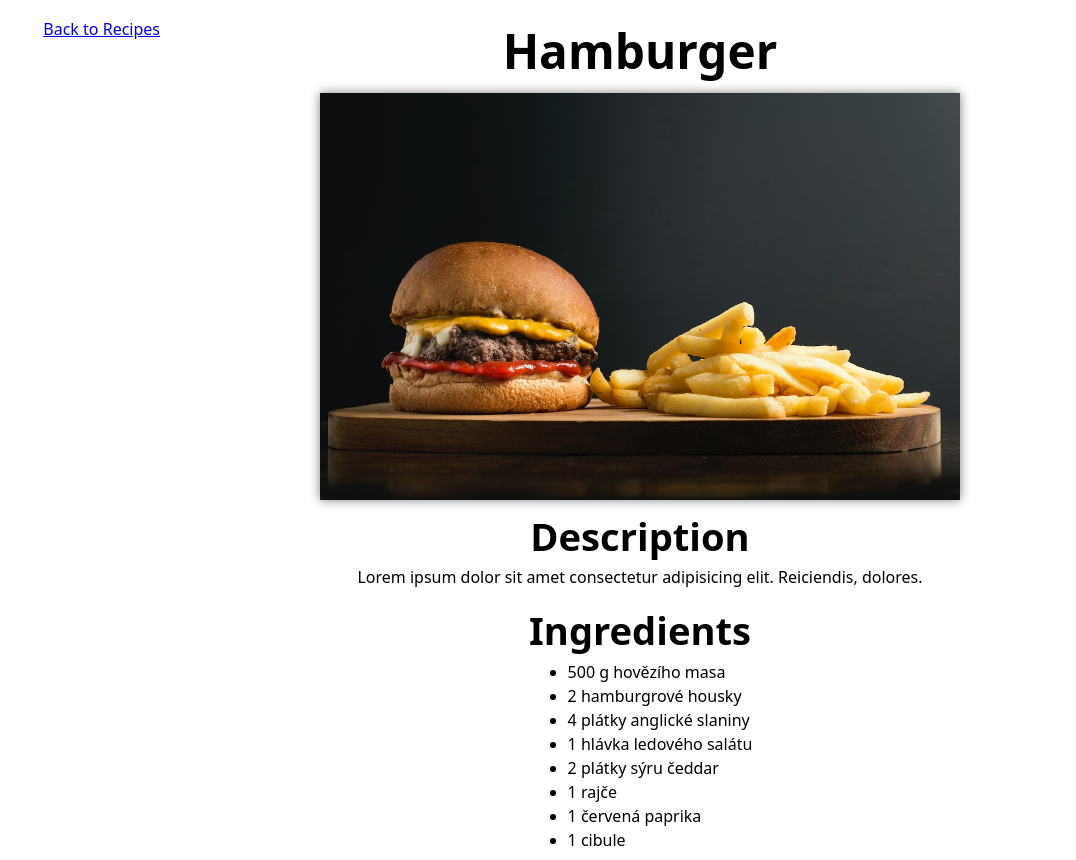
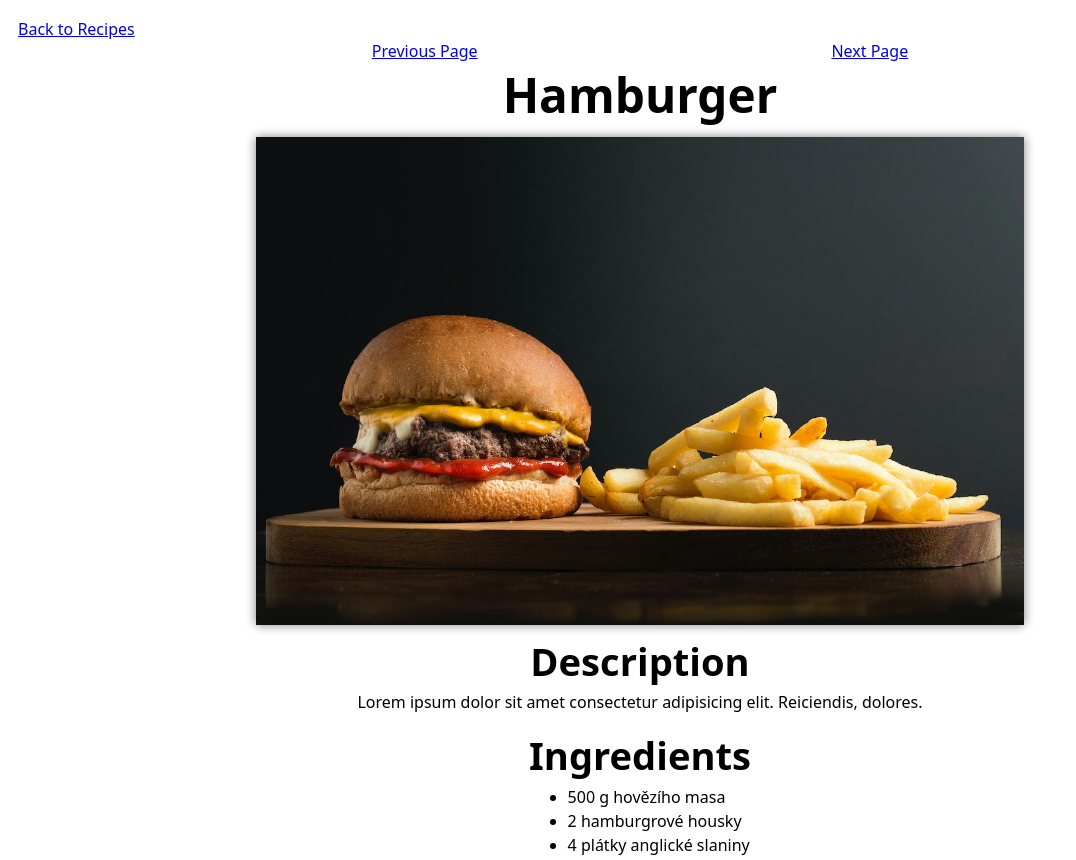
Before and after one commit to Pospec34/odin-recipes, a plain HTML site: page recipes/hamburger.html in a window 1280 px wide. Shown: the top 860 px of the page, without its empty margins (0-1076 px from the left). Drawn offline with Linux system fonts and the light colour scheme.

Commit message:
Add Next Page, Previous Page functions.

```diff
--- a/css/styles.css
+++ b/css/styles.css
@@ -4,13 +4,19 @@ html{
     font-size: 62.5%;
 }
 
+/*.next--page {
+    position: absolute;
+    top: 49%;
+    left: 90%;
+}*/
+
+.nav {
+    display: flex;
+    justify-content: space-evenly;
+}
+
 body{
     font-size: 1.6rem;
-}
-
-.return{
-    position: fixed;
-    right: 1120px;
 }
 
 h1, h2, h3 {
@@ -30,11 +36,10 @@ p, ul, ol {
     margin-top: 0.4rem;
 }
 
-
 img{
     margin-top: 1rem;
     margin-bottom: 1rem;
-    width: 50vw;
+    width: 60vw;
     height: auto;
     box-shadow: 0 0 10px grey;
 
@@ -44,6 +49,7 @@ img{
     display: flex;
     flex-direction: column;
     align-items: center;
+    overflow: hidden;
 }
 
 li{
--- a/recipes/hamburger.html
+++ b/recipes/hamburger.html
@@ -10,6 +10,10 @@
   <body>
     <div class="return">
       <a href="../index.html">Back to Recipes</a>
+    </div>
+    <div class="nav">
+      <a class="previous--page" href="/recipes/lasagna.html">Previous Page</a>
+      <a class="next--page" href="/recipes/FriedCheese.html">Next Page</a>
     </div>
     <div class="recipes">
       <h1>Hamburger</h1>
```
Also changed, not shown: index.html (+3 -0 lines), recipes/FriedCheese.html (+6 -2 lines), recipes/lasagna.html (+4 -0 lines).
